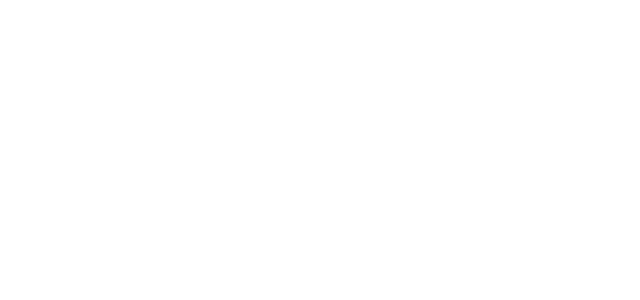
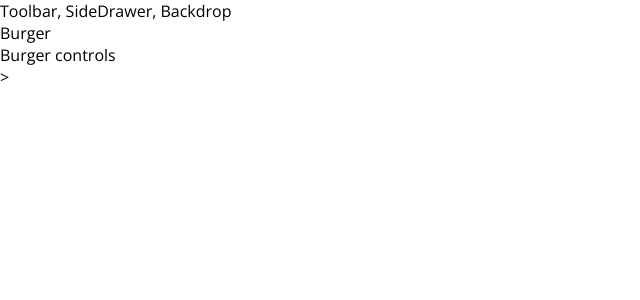
Before and after one commit to snasa045/BurgerApp, a React app: page / in a window 1280 px wide. Shown: the top 300 px of the page, without its empty margins (0-640 px from the left). Built offline with nearby package versions, Linux system fonts and the light colour scheme.

Commit message:
Added BurgerBuilder container and Layout component

```diff
--- a/src/App.js
+++ b/src/App.js
@@ -1,10 +1,14 @@
 import React, { Component } from 'react';
+import Layout from "./components/Layout/Layout";
+import BurgerBuilder from './containers/BurgerBuilder/BurgerBuilder';
 
 class App extends Component {
   render() {
     return (
       <div>
-
+        <Layout>
+          <BurgerBuilder />>
+        </Layout>
       </div>
     );
   }
--- a/src/components/Layout/Layout.js
+++ b/src/components/Layout/Layout.js
@@ -5,7 +5,9 @@ const layout = ( props ) => (
     <Aux>
         <div>Toolbar, SideDrawer, Backdrop</div>
         <main>
-            {props.children}
+            { props.children }
         </main>
     </Aux>
 );
+
+export default layout;
--- /dev/null
+++ b/src/containers/BurgerBuilder/BurgerBuilder.js
@@ -0,0 +1,16 @@
+import React, { Component } from 'react';
+
+import Aux from "../../hoc/Aux";
+
+class BurgerBuilder extends Component {
+    render() {
+        return (
+            <Aux>
+                <div>Burger</div>
+                <div>Burger controls</div>
+            </Aux>
+        )
+    }
+}
+
+export default BurgerBuilder;
--- a/src/index.css
+++ b/src/index.css
@@ -1,6 +1,6 @@
 body {
   margin: 0;
-  font-family: -apple-system, BlinkMacSystemFont,'Open Sans', 'Segoe UI', 'Roboto', 'Oxygen',
+  font-family: 'Open Sans', -apple-system, BlinkMacSystemFont, 'Segoe UI', 'Roboto', 'Oxygen',
     'Ubuntu', 'Cantarell', 'Fira Sans', 'Droid Sans', 'Helvetica Neue',
     sans-serif;
   -webkit-font-smoothing: antialiased;
```
